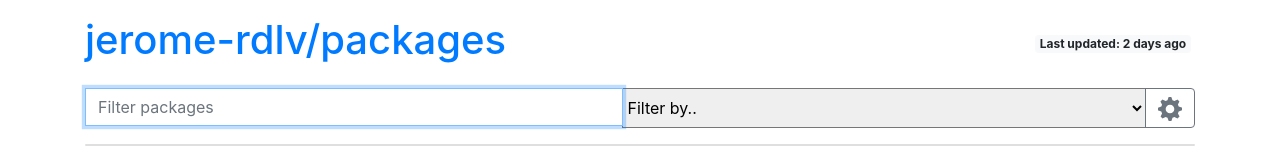
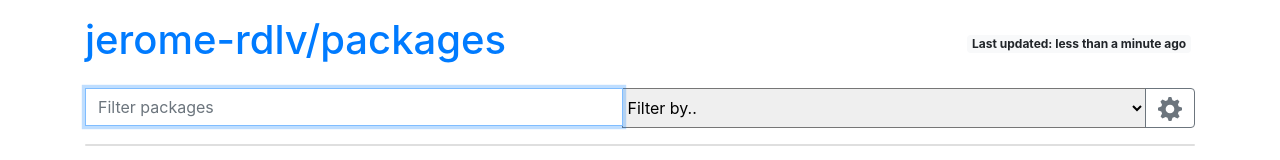
Before and after one commit to jerome-rdlv/satis, a plain HTML site: page index.html in a window 1280 px wide. Shown: the top 160 px of the page. Drawn offline with Linux system fonts and the light colour scheme.

Commit message:
Deploying to gh-pages from @ jerome-rdlv/satis@09791862321e1ac41fb5c68d3a0b7dff88f09666 🚀

```diff
--- a/index.html
+++ b/index.html
@@ -22,8 +22,8 @@
             <a href="https://jerome-rdlv.github.io/satis/">
                 <h1>jerome-rdlv/packages</h1>
             </a>
-            <span class="badge badge-light m-1" title="Saturday, 12-Apr-2025 00:48:47 UTC">
-                Last updated: <br class="d-md-none"> <time datetime="2025-04-12T00:48:47+00:00">Saturday, 12 Apr 2025 00:48:47 UTC</time>
+            <span class="badge badge-light m-1" title="Monday, 14-Apr-2025 08:04:41 UTC">
+                Last updated: <br class="d-md-none"> <time datetime="2025-04-14T08:04:41+00:00">Monday, 14 Apr 2025 08:04:41 UTC</time>
             </span>
         </div>
 
```
